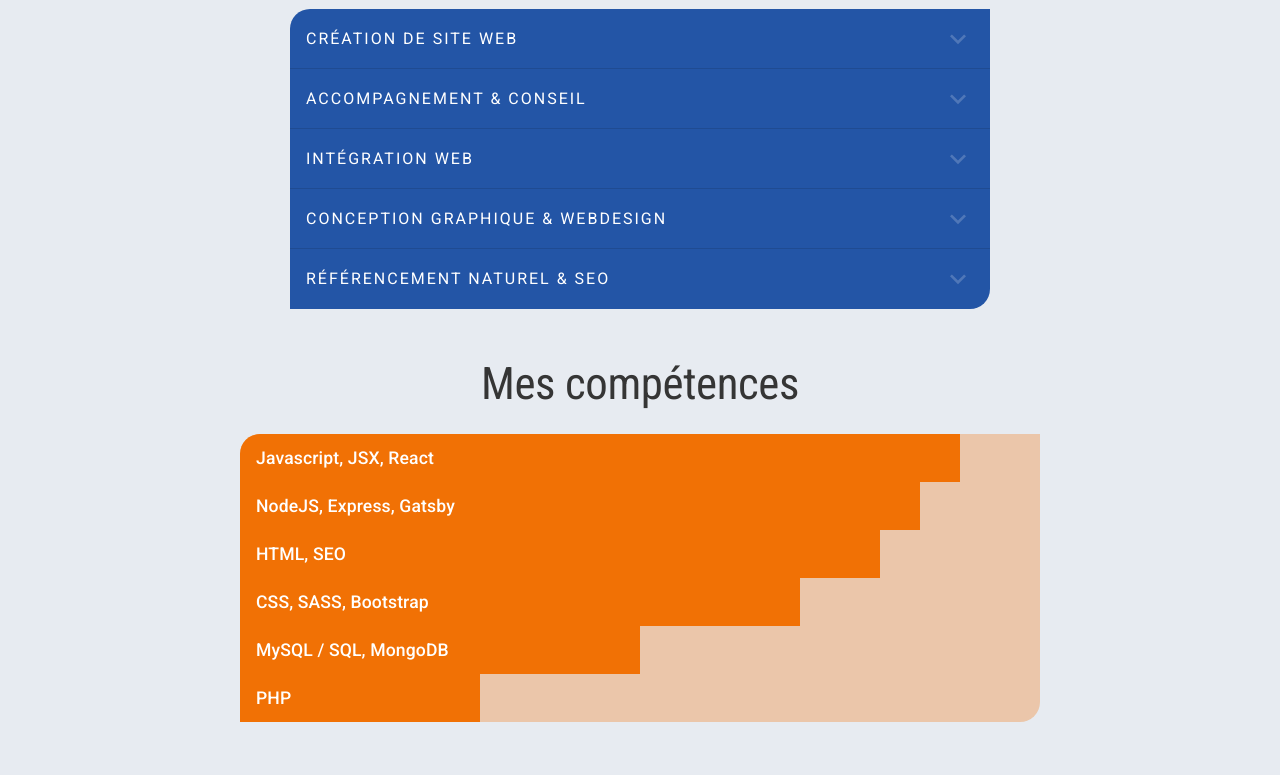
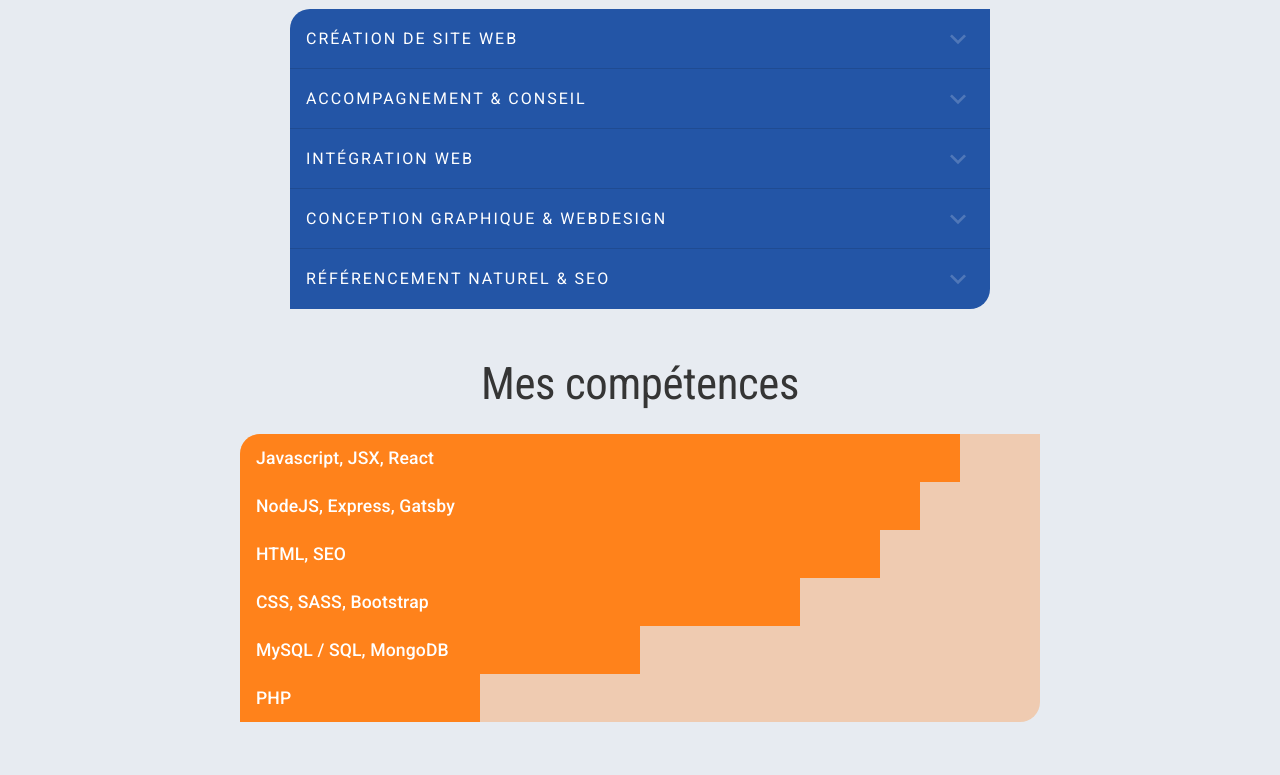
Before and after one commit to Astrolopitheque/paulchapcom, a Gatsby site: page / in a window 1280 px wide. Shown: the part 547-1322 px from the top of the page. Built offline with nearby package versions, Linux system fonts and the light colour scheme; Gatsby itself is replaced by a stand-in of ours.

Commit message:
Updated color palette

```diff
--- a/src/variables.js
+++ b/src/variables.js
@@ -1,8 +1,8 @@
 export const theme = {
   primary: '#2355a6',
-  secondary: '#f17105',
+  secondary: '#ff821b',
   light: {
-    secondary: '#ffa459',
+    secondary: '#ffd8b7',
   },
   text: {
     light: '#fff',
```
